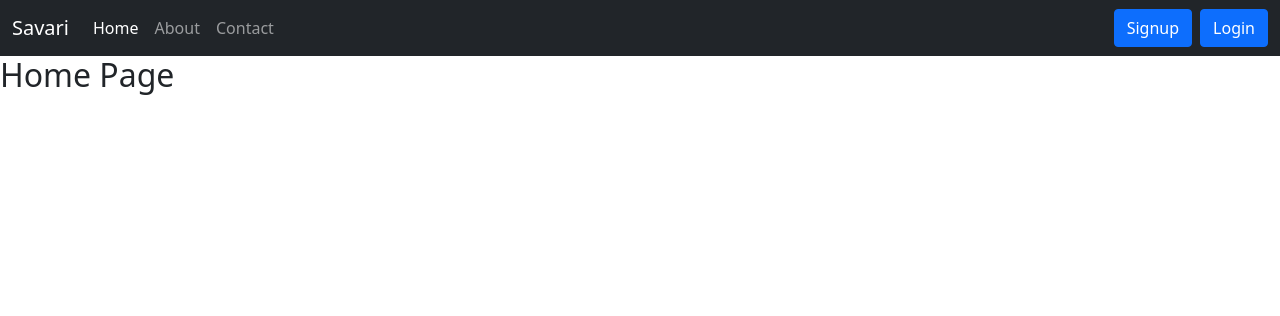
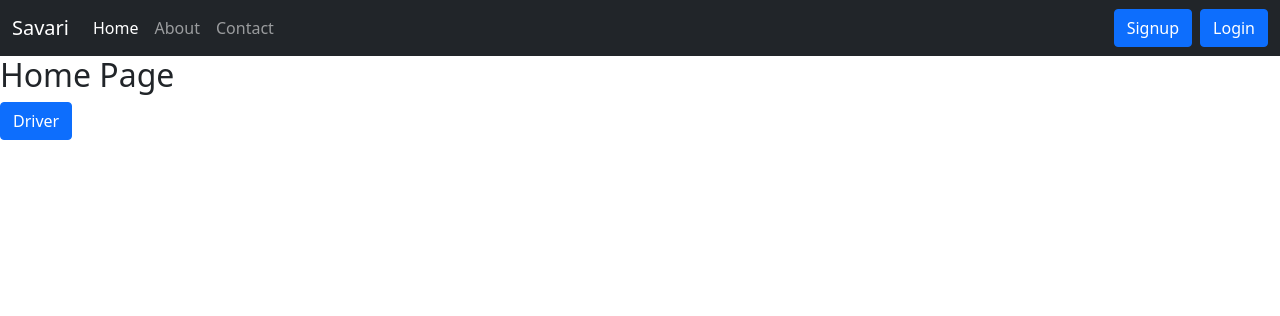
Before and after one commit to HrujulThumar22/Savari, a Django app: page / in a window 1280 px wide. Shown: the top 316 px of the page. Run offline with Django 3.2, Linux system fonts and the light colour scheme; parts of the project's set-up code (start-up, migrations or seed data) failed here and were passed over.

Commit message:
Create Driver App

```diff
--- /dev/null
+++ b/driver/urls.py
@@ -0,0 +1,6 @@
+from django.contrib import admin
+from django.urls import path
+from . import views
+urlpatterns = [
+    path('start/',views.StartJourney,name="driver_start"),
+]
--- a/driver/views.py
+++ b/driver/views.py
@@ -1,3 +1,5 @@
 from django.shortcuts import render
 
 # Create your views here.
+def StartJourney(request):
+    return render(request,'driver/startJourney.html')
--- /dev/null
+++ b/templates/driver/startjourney.html
@@ -0,0 +1,5 @@
+{% extends 'base.html' %}
+{% block body %}
+    <h2>Start Journey</h2>
+
+{% endblock body %}
--- a/templates/home/home.html
+++ b/templates/home/home.html
@@ -3,5 +3,11 @@
 {% block title %}Home{% endblock title %}
 {% block body %}
     <h2>Home Page</h2>
-
+    <div class="row">
+        <div class="col-md-6">
+            <a href="/driver/start">
+                <button class="btn btn-primary">Driver</button>
+            </a>
+        </div>
+    </div>
 {% endblock body %}
```
